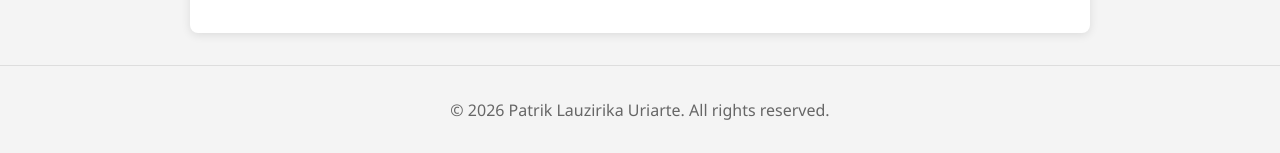
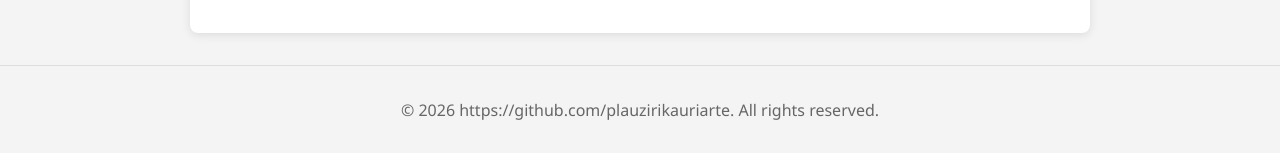
Before and after one commit to patriklauzirika-glitch/patriklauzirika.github.io, a Jekyll site: the page built from index.md, in a window 1280 px wide. Shown: the part 1075-1228 px from the top of the page. Built offline with Jekyll 4.4.1, drawn with Linux system fonts in a browser that asks for light colours; some of the changed lines change nothing that is shown.

Commit message:
Update default.html

```diff
--- a/_layouts/default.html
+++ b/_layouts/default.html
@@ -106,7 +106,7 @@
 
     <nav>
         <a href="/">Home</a>
-        <a href="https://github.com/{{ site.author }}" target="_blank">GitHub</a>
+        <a href="https://github.com/plauzirikauriarte" target="_blank">GitHub</a>
     </nav>
 
     <main>
@@ -114,7 +114,7 @@
     </main>
 
     <footer>
-        <p>&copy; 2026 {{ site.author }}. All rights reserved.</p>
+        <p>&copy; 2026 https://github.com/plauzirikauriarte. All rights reserved.</p>
     </footer>
 </body>
 </html>
```
